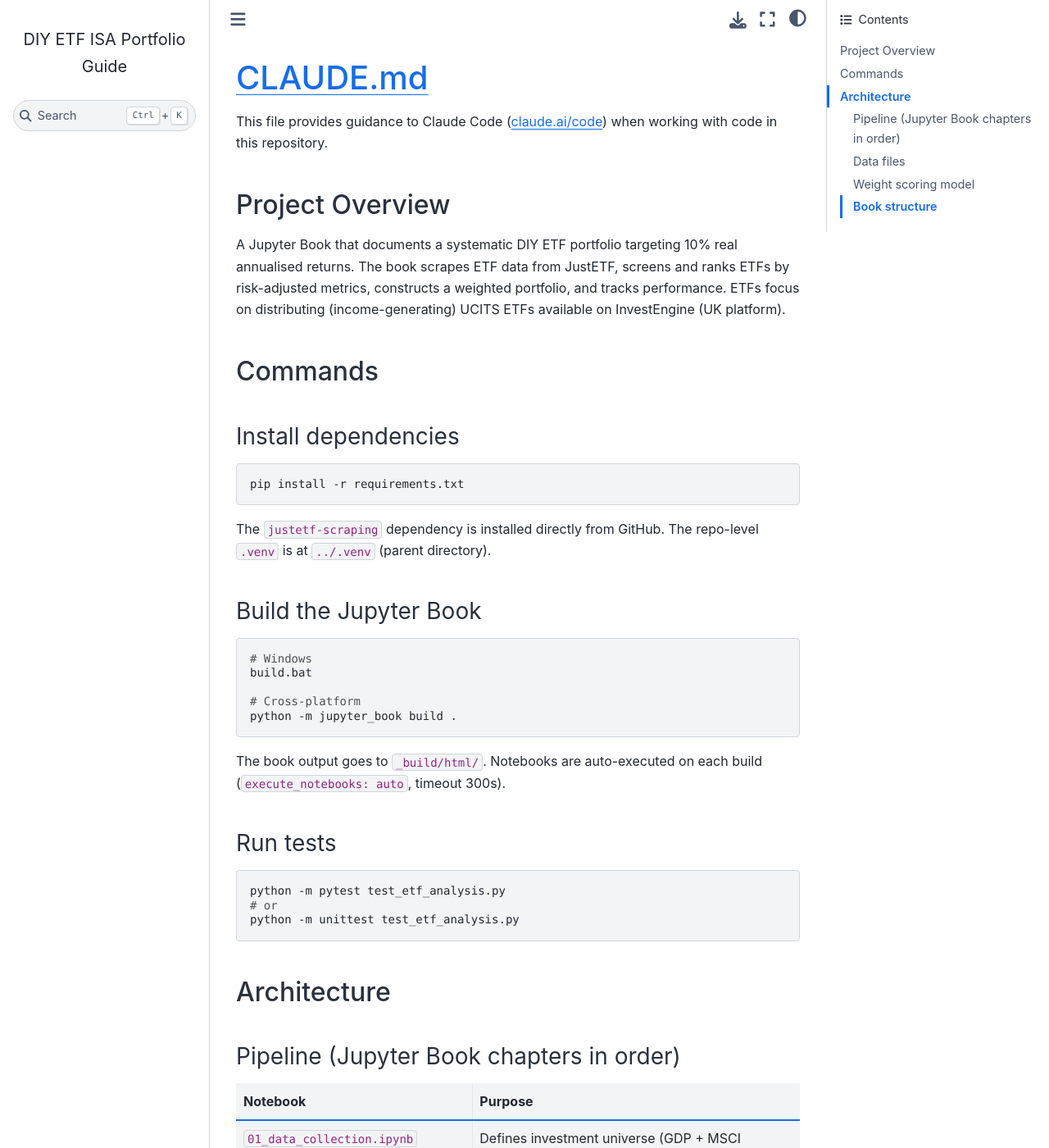
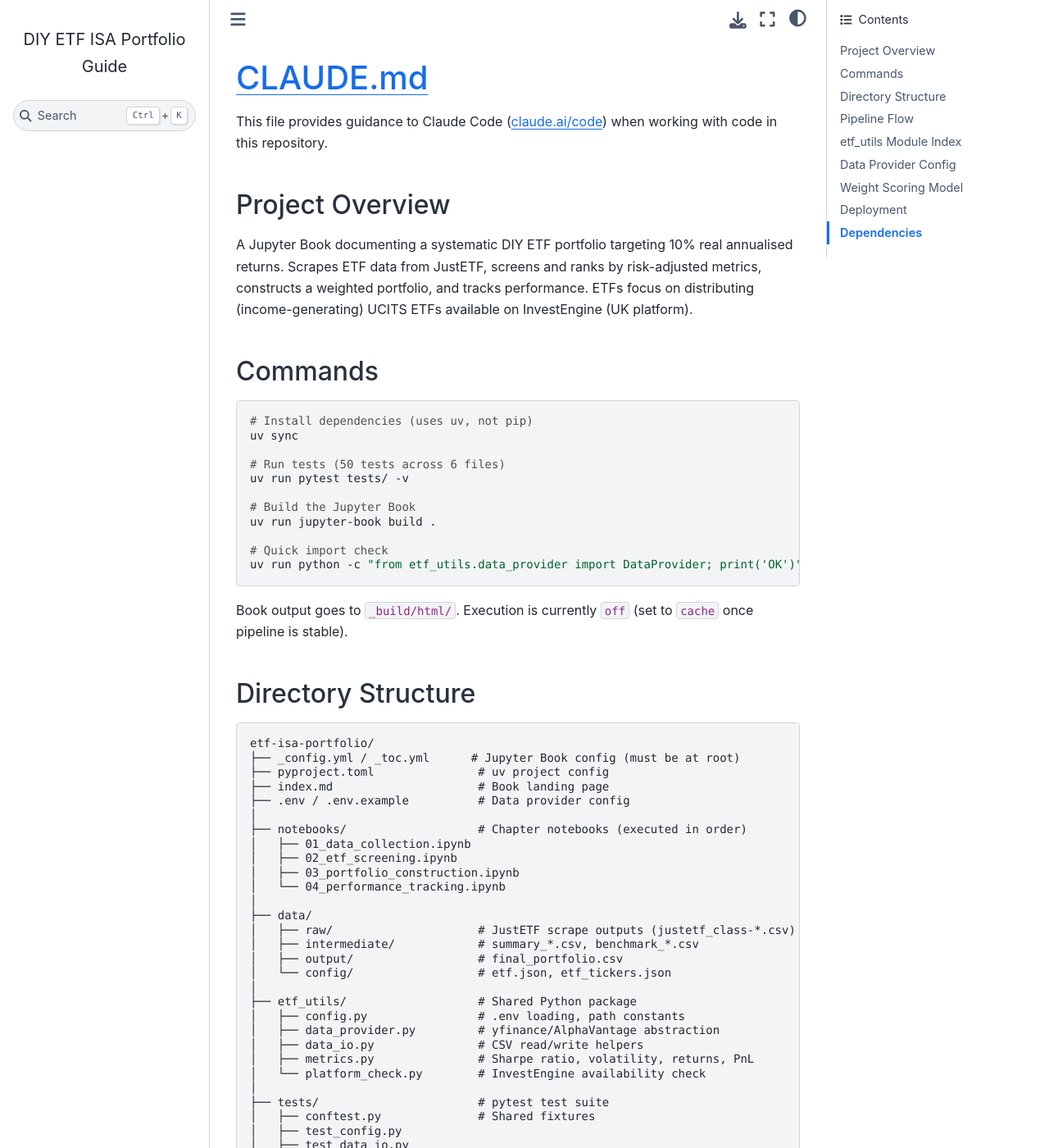
Before and after one commit to nairraks/etf-isa-portfolio, a Jupyter Book: the page built from CLAUDE.md, in a window 1280 px wide and 1400 px high. Shown: the whole window at 82% size. Built offline with Jupyter Book 1.0.4 settings and Sphinx 7.4.7 and the Sphinx Book theme 1.1.4, drawn with Linux system fonts in a browser that asks for light colours; pages that are not in the unit, such as notebooks, are missing from menus; some of the changed text lies outside the part shown.

Commit message:
Refactor notebooks to use etf_utils, add test suite (Phase 3+4)
Replace all hardcoded AlphaVantage API calls with DataProvider (yfinance),
remove duplicate function definitions from notebooks, fix save paths,
and add 50 pytest tests covering all etf_utils modules.

Co-Authored-By: Claude Opus 4.6 <noreply@anthropic.com>

````diff
--- a/CLAUDE.md
+++ b/CLAUDE.md
@@ -4,77 +4,116 @@ This file provides guidance to Claude Code (claude.ai/code) when working with co
 
 ## Project Overview
 
-A Jupyter Book that documents a systematic DIY ETF portfolio targeting 10% real annualised returns. The book scrapes ETF data from JustETF, screens and ranks ETFs by risk-adjusted metrics, constructs a weighted portfolio, and tracks performance. ETFs focus on distributing (income-generating) UCITS ETFs available on InvestEngine (UK platform).
+A Jupyter Book documenting a systematic DIY ETF portfolio targeting 10% real annualised returns. Scrapes ETF data from JustETF, screens and ranks by risk-adjusted metrics, constructs a weighted portfolio, and tracks performance. ETFs focus on distributing (income-generating) UCITS ETFs available on InvestEngine (UK platform).
 
 ## Commands
 
-### Install dependencies
 ```bash
-pip install -r requirements.txt
+# Install dependencies (uses uv, not pip)
+uv sync
+
+# Run tests (50 tests across 6 files)
+uv run pytest tests/ -v
+
+# Build the Jupyter Book
+uv run jupyter-book build .
+
+# Quick import check
+uv run python -c "from etf_utils.data_provider import DataProvider; print('OK')"
 ```
 
-The `justetf-scraping` dependency is installed directly from GitHub. The repo-level `.venv` is at `../.venv` (parent directory).
+Book output goes to `_build/html/`. Execution is currently `off` (set to `cache` once pipeline is stable).
 
-### Build the Jupyter Book
-```bash
-# Windows
-build.bat
+## Directory Structure
 
-# Cross-platform
-python -m jupyter_book build .
+```
+etf-isa-portfolio/
+├── _config.yml / _toc.yml      # Jupyter Book config (must be at root)
+├── pyproject.toml               # uv project config
+├── index.md                     # Book landing page
+├── .env / .env.example          # Data provider config
+│
+├── notebooks/                   # Chapter notebooks (executed in order)
+│   ├── 01_data_collection.ipynb
+│   ├── 02_etf_screening.ipynb
+│   ├── 03_portfolio_construction.ipynb
+│   └── 04_performance_tracking.ipynb
+│
+├── data/
+│   ├── raw/                     # JustETF scrape outputs (justetf_class-*.csv)
+│   ├── intermediate/            # summary_*.csv, benchmark_*.csv
+│   ├── output/                  # final_portfolio.csv
+│   └── config/                  # etf.json, etf_tickers.json
+│
+├── etf_utils/                   # Shared Python package
+│   ├── config.py                # .env loading, path constants
+│   ├── data_provider.py         # yfinance/AlphaVantage abstraction
+│   ├── data_io.py               # CSV read/write helpers
+│   ├── metrics.py               # Sharpe ratio, volatility, returns, PnL
+│   └── platform_check.py        # InvestEngine availability check
+│
+├── tests/                       # pytest test suite
+│   ├── conftest.py              # Shared fixtures
+│   ├── test_config.py
+│   ├── test_data_io.py
+│   ├── test_data_provider.py
+│   ├── test_metrics.py
+│   ├── test_platform_check.py
+│   └── test_etf_analysis.py     # Legacy integration tests
+│
+├── archive/                     # Legacy notebooks (not in book)
+│   ├── curation.ipynb
+│   └── extras_dont_check_in_code.ipynb
+│
+└── .github/workflows/
+    └── deploy-book.yml          # Build & deploy to GitHub Pages
 ```
 
-The book output goes to `_build/html/`. Notebooks are auto-executed on each build (`execute_notebooks: auto`, timeout 300s).
+## Pipeline Flow
 
-### Run tests
-```bash
-python -m pytest test_etf_analysis.py
-# or
-python -m unittest test_etf_analysis.py
+```
+01_data_collection → data/raw/*.csv → 02_etf_screening → data/intermediate/summary_all.csv
+→ 03_portfolio_construction → data/output/final_portfolio.csv → 04_performance_tracking
 ```
 
-## Architecture
+## etf_utils Module Index
 
-### Pipeline (Jupyter Book chapters in order)
+| Module | Key exports |
+|--------|------------|
+| `config.py` | `DATA_RAW`, `DATA_INTERMEDIATE`, `DATA_OUTPUT`, `DATA_CONFIG`, `PROJECT_ROOT`, `DATA_PROVIDER` |
+| `data_provider.py` | `DataProvider` — unified class: `get_historical_prices()`, `get_fx_rate()`, `get_latest_price()`, `get_benchmark_period_return()` |
+| `data_io.py` | `load_raw_etf_data()`, `save_intermediate()`, `load_intermediate()`, `save_output()`, `load_output()`, `load_config()`, filename parsers |
+| `metrics.py` | `calculate_annualized_volatility()`, `calculate_sharpe_ratio()`, `interpolate_adjustment_factor()`, `calculate_period_metrics()`, `calculate_daily_pnl()` |
+| `platform_check.py` | `check_etf_availability()` — queries InvestEngine API |
 
-| Notebook | Purpose |
-|---|---|
-| `01_data_collection.ipynb` | Defines investment universe (GDP + MSCI classification), scrapes JustETF for equity/bond ETFs by region, checks InvestEngine availability |
-| `02_etf_screening.ipynb` | Filters distributing ETFs, verifies platform availability, ranks by TER and risk-adjusted returns (1/3/5-year Sharpe ratios) |
-| `03_portfolio_construction.ipynb` | Allocates 90% equities / 10% bonds, applies Sharpe-ratio-based weight adjustments, outputs `final_portfolio.csv` |
-| `04_performance_tracking.ipynb` | Tracks YTD performance, calculates annualised volatility and Sharpe ratios vs benchmarks |
-| `05_rebalancing.ipynb` | Defines rebalancing strategy |
+## Data Provider Config
 
-`curation.ipynb` is a standalone all-in-one notebook with the full pipeline (precursor to the split chapters). `extras_dont_check_in_code.ipynb` is a scratch notebook not intended for check-in.
+Default: **yfinance** (free, no API key). Set in `.env`:
 
-### Data files
-
-JustETF scrape outputs follow the pattern:
 ```
-justetf_class-{equity|bonds}_{market}_{region}.csv
-```
-e.g. `justetf_class-equity_developed_americasanduk.csv`
-
-Benchmark data:
-```
-benchmark_distributing_df*.csv
+DATA_PROVIDER=yfinance          # or alphavantage
+ALPHAVANTAGE_API_KEY=your_key   # only needed for alphavantage
 ```
 
-Portfolio configuration:
-- `etf.json` — manually curated ETF list grouped by region/category (used during curation)
-- `etf_tickers.json` — final selected ETF tickers with region and yield-category labels (`Beta` / `High Yield`)
+Tickers are stored bare (e.g. `VEVE`). `DataProvider` appends `.L` (yfinance) or `.LON` (AlphaVantage) automatically.
 
-Pipeline outputs: `summary_equities.csv`, `summary_bonds.csv`, `summary_all.csv`, `final_portfolio.csv`
+## Weight Scoring Model
 
-### Weight scoring model
-
-ETFs are ranked by a weighted composite of risk-adjusted returns:
+ETFs ranked by weighted composite of risk-adjusted returns:
 - 5-year return/risk: 20%
 - 3-year return/risk: 30%
 - 1-year return/risk: 50%
 
-Sharpe ratio adjustment factors range from 0.6 (poor) to 1.48 (excellent), with equities having ±0.1 sensitivity and bonds ±0.25.
+Sharpe ratio adjustment factors: 0.6 (poor) → 1.48 (excellent). Equities ±0.1 sensitivity, bonds ±0.25.
 
-### Book structure
+## Deployment
 
-`_toc.yml` defines the chapter order. `_config.yml` sets Jupyter Book options including MyST extensions (`dollarmath`, `colon_fence`, `substitution`, `tasklist`). The book is published to GitHub Pages from the `main` branch.
+GitHub Actions (`.github/workflows/deploy-book.yml`) builds and deploys to GitHub Pages on push to `main`. Served at `nairraks.github.io/etf-isa-portfolio`.
+
+## Dependencies
+
+Managed via `pyproject.toml` with `uv`. Key dependencies:
+- `justetf-scraping` from `nairraks/justetf-scraping` fork (not upstream `druzsan`)
+- `yfinance` for price data
+- `jupyter-book` for documentation build
+- `python-dotenv` for `.env` config
--- a/pyproject.toml
+++ b/pyproject.toml
@@ -32,6 +32,9 @@ extend-select = ["I"]
 [tool.ruff.lint.per-file-ignores]
 "tests/**" = ["ANN", "D1"]
 
+[tool.hatch.metadata]
+allow-direct-references = true
+
 [build-system]
 requires = ["hatchling"]
 build-backend = "hatchling.build"
````
Also changed, not shown: 13 other files.
